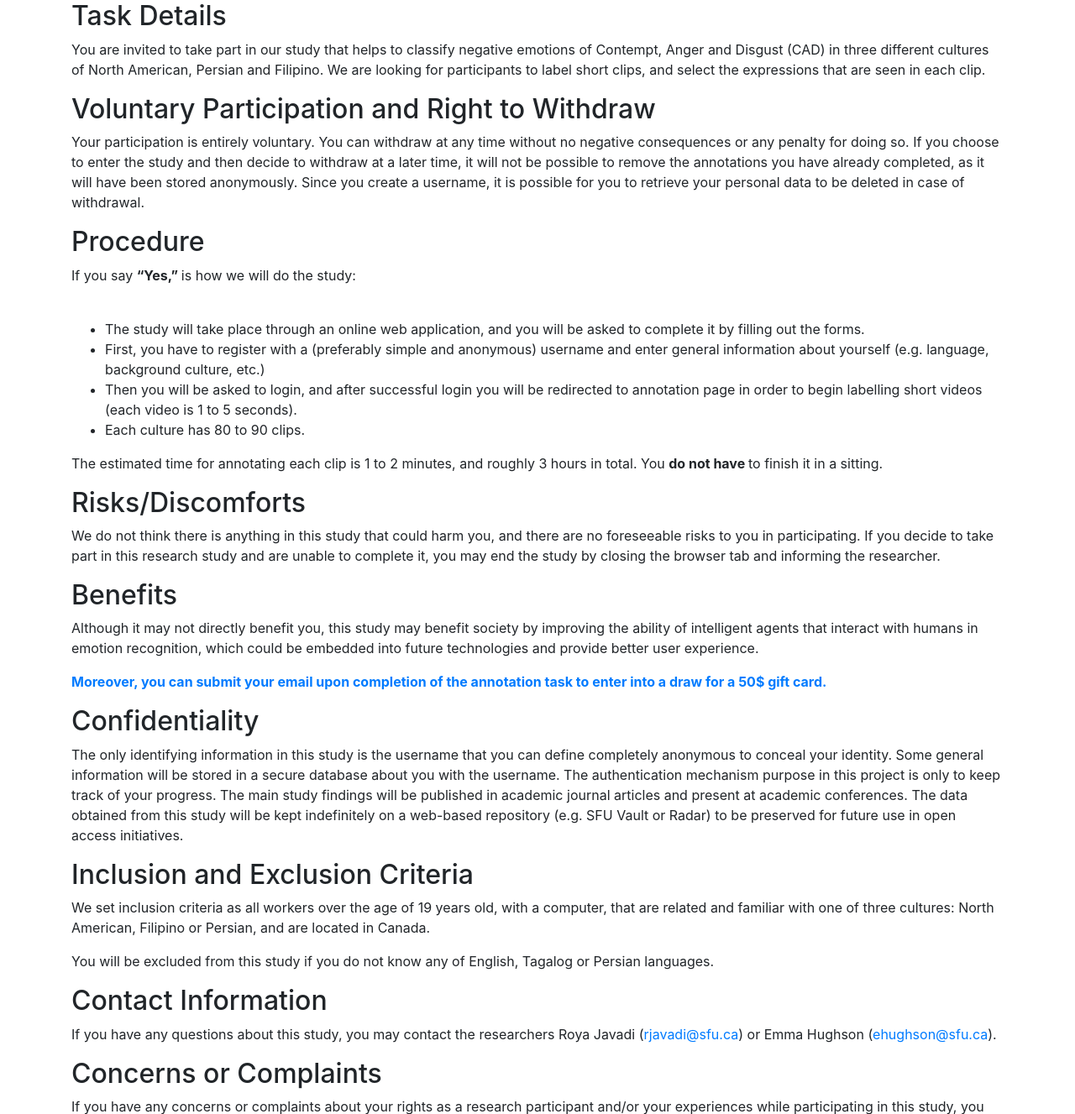
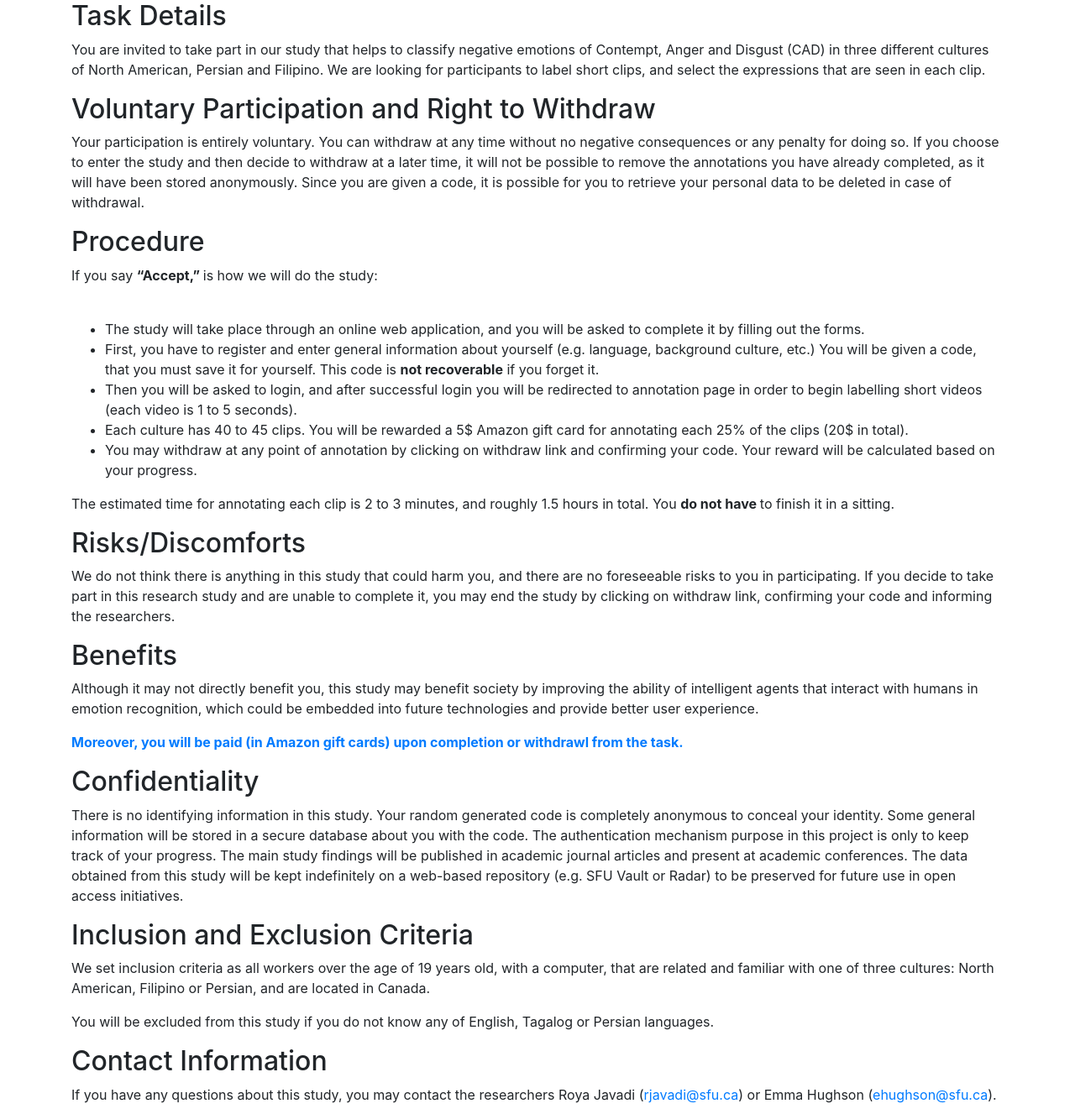
Before and after one commit to rjavadi/interface, a Flask app: page /consent_form in a window 1280 px wide. Shown: the part 280-1607 px from the top of the page at 84% size. Run offline with Flask 2, Linux system fonts and the light colour scheme; some libraries are stand-ins or nearby versions.

Commit message:
update consent_form.html

```diff
--- a/templates/consent_form.html
+++ b/templates/consent_form.html
@@ -34,48 +34,51 @@
     <p> Your participation is entirely voluntary. You can withdraw at any time without no negative consequences or any
         penalty for doing so. If you choose to enter the study and then decide to withdraw at a later time, it will not
         be possible to remove the annotations you have already completed, as it will have been stored anonymously. Since
-        you create a username, it is possible for you to retrieve your personal data to be deleted in case of
+        you are given a code, it is possible for you to retrieve your personal data to be deleted in case of
         withdrawal.
     </p>
 
     <h2>Procedure</h2>
-    <p>If you say <b>“Yes,” </b> is how we will do the study: </p>
+    <p>If you say <b>“Accept,” </b> is how we will do the study: </p>
     <br>
     <ul>
         <li>The study will take place through an online web application, and you will be asked to complete it by filling
             out the forms.
         </li>
-        <li>First, you have to register with a (preferably simple and anonymous) username and enter general
-            information about yourself (e.g. language, background culture, etc.)
+        <li>First, you have to register and enter general information about yourself (e.g. language, background culture, etc.)
+            You will be given a code, that you must save it for yourself. This code is <b>not recoverable</b> if you forget it.
         </li>
         <li>Then you will be asked to login, and after successful login you will be redirected to annotation page in
             order to begin labelling short videos (each video is 1 to 5 seconds).
         </li>
-        <li>Each culture has 80 to 90 clips.</li>
+        <li>Each culture has 40 to 45 clips. You will be rewarded a 5$ Amazon gift card for annotating each 25% of the clips (20$ in total).</li>
+
+        <li>
+            You may withdraw at any point of annotation by clicking on withdraw link and confirming your code.
+            Your reward will be calculated based on your progress.
+        </li>
     </ul>
 
-    <p>The estimated time for annotating each clip is 1 to 2 minutes, and roughly 3 hours in total. You <b>do not
+    <p>The estimated time for annotating each clip is 2 to 3 minutes, and roughly 1.5 hours in total. You <b>do not
         have </b> to finish it in a sitting.
     </p>
 
     <h2>Risks/Discomforts</h2>
     <p>We do not think there is anything in this study that could harm you, and there are no foreseeable risks to you in
         participating. If you decide to take part in this research study and are unable to complete it, you may end the
-        study by closing the browser tab and informing the researcher. </p>
+        study by clicking on withdraw link, confirming your code and informing the researchers. </p>
 
     <h2>Benefits</h2>
     <p>Although it may not directly benefit you, this study may benefit society by improving the ability of intelligent
         agents that interact with humans in emotion recognition, which could be embedded into future technologies and
         provide better user experience.
     </p>
-    <p class="text-primary"><b>Moreover, you can submit your email upon completion of the annotation task to enter into
-        a draw for a 50$ gift
-        card.</b></p>
+    <p class="text-primary"><b>Moreover, you will be paid (in Amazon gift cards) upon completion or withdrawl from the task.</b></p>
 
     <h2>Confidentiality</h2>
     <p>
-        The only identifying information in this study is the username that you can define completely anonymous to
-        conceal your identity. Some general information will be stored in a secure database about you with the username.
+        There is no identifying information in this study. Your random generated code is completely anonymous to
+        conceal your identity. Some general information will be stored in a secure database about you with the code.
         The authentication mechanism purpose in this project is only to keep track of your progress. The main study
         findings will be published in academic journal articles and present at academic conferences. The data obtained
         from this study will be kept indefinitely on a web-based repository (e.g. SFU Vault or Radar) to be preserved
```
Also changed, not shown: templates/show_code.html (+15 -6 lines).
